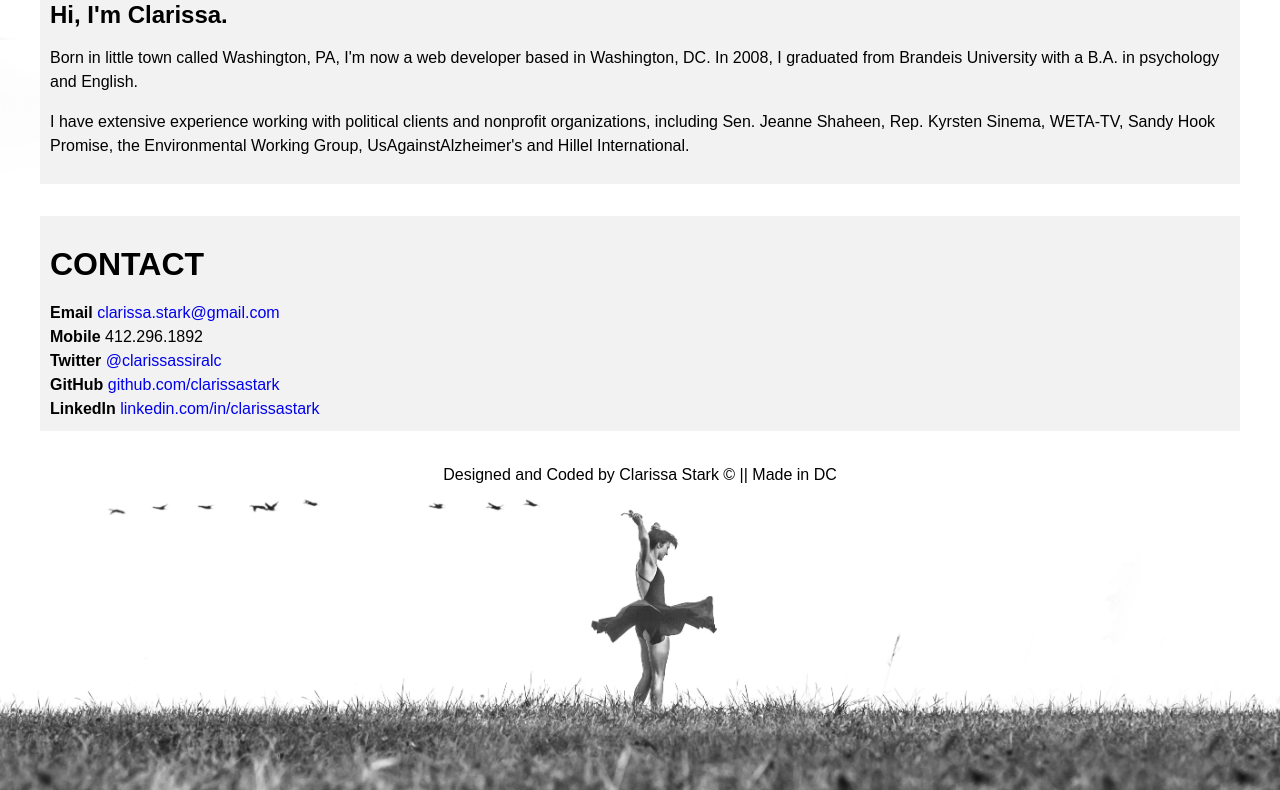
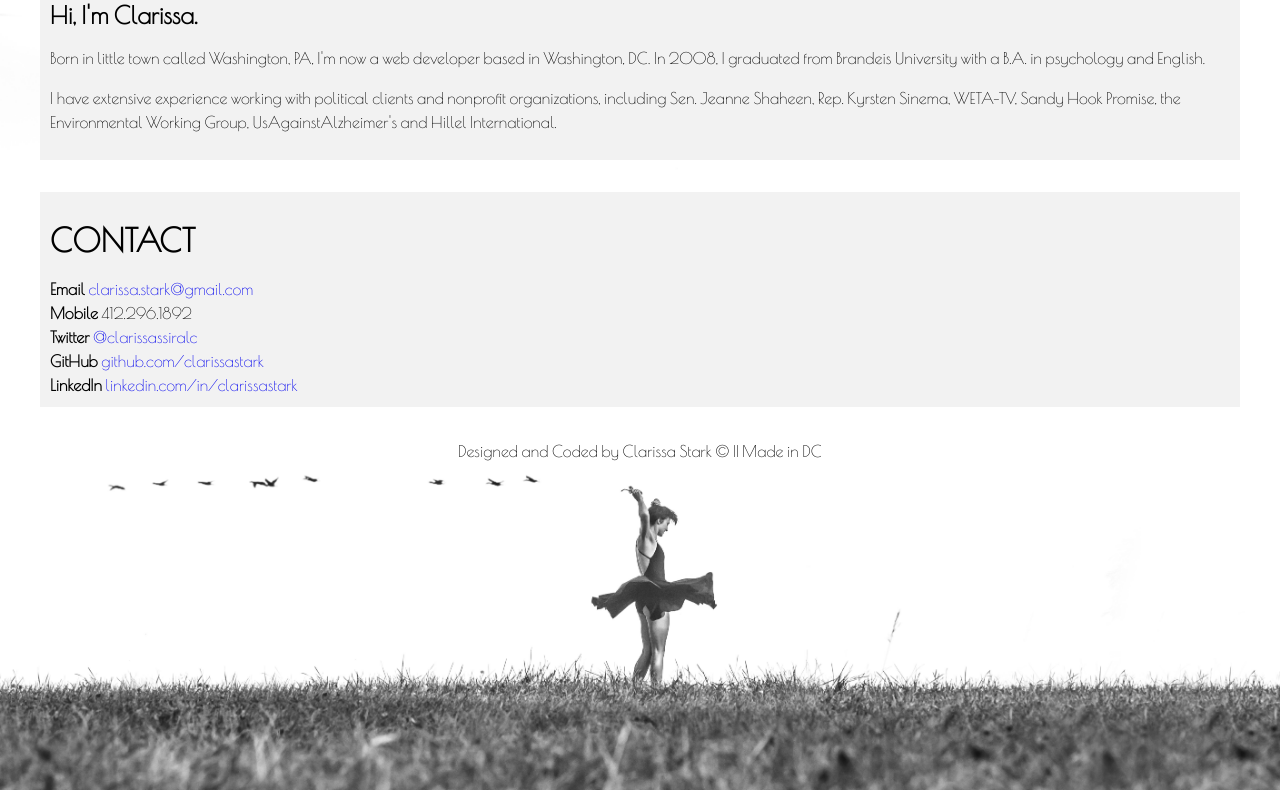
Before and after one commit to clarissastark/stark_portfolio, a plain HTML site: page index.html in a window 1280 px wide. Shown: the part 683-1473 px from the top of the page. Drawn offline with nearby package versions, Linux system fonts and the light colour scheme.

Commit message:
added google font

```diff
--- a/index.html
+++ b/index.html
@@ -10,6 +10,7 @@
   <meta property="og:url" content="http://clarissastark.com" />
   <meta property="og:image" content="" />
   <link rel="stylesheet" href="style.css">
+<link href='https://fonts.googleapis.com/css?family=Poiret+One' rel='stylesheet' type='text/css'>
   <!--
  _______   ___     _______   _______    __	 _______   _______   _______
 |       | |   |   |   _   | |   _   |  |  | |       | |       | |   _   |
--- a/style.css
+++ b/style.css
@@ -1,5 +1,5 @@
 body {
-    font-family: sans-serif;
+    font-family: 'Poiret One', cursive;
     line-height: 1.5em;
     background-image: url(fielddancer.jpeg);
     background-size: 100%;
```
